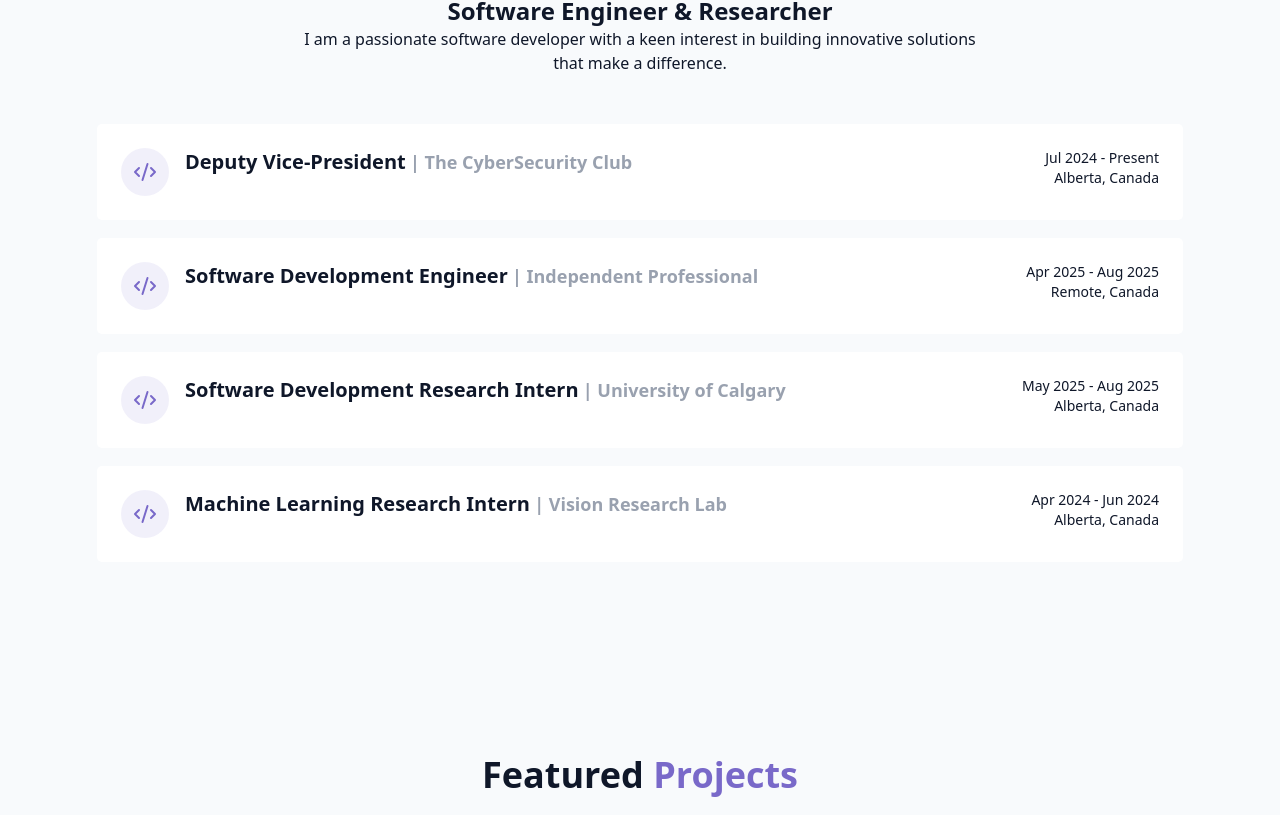
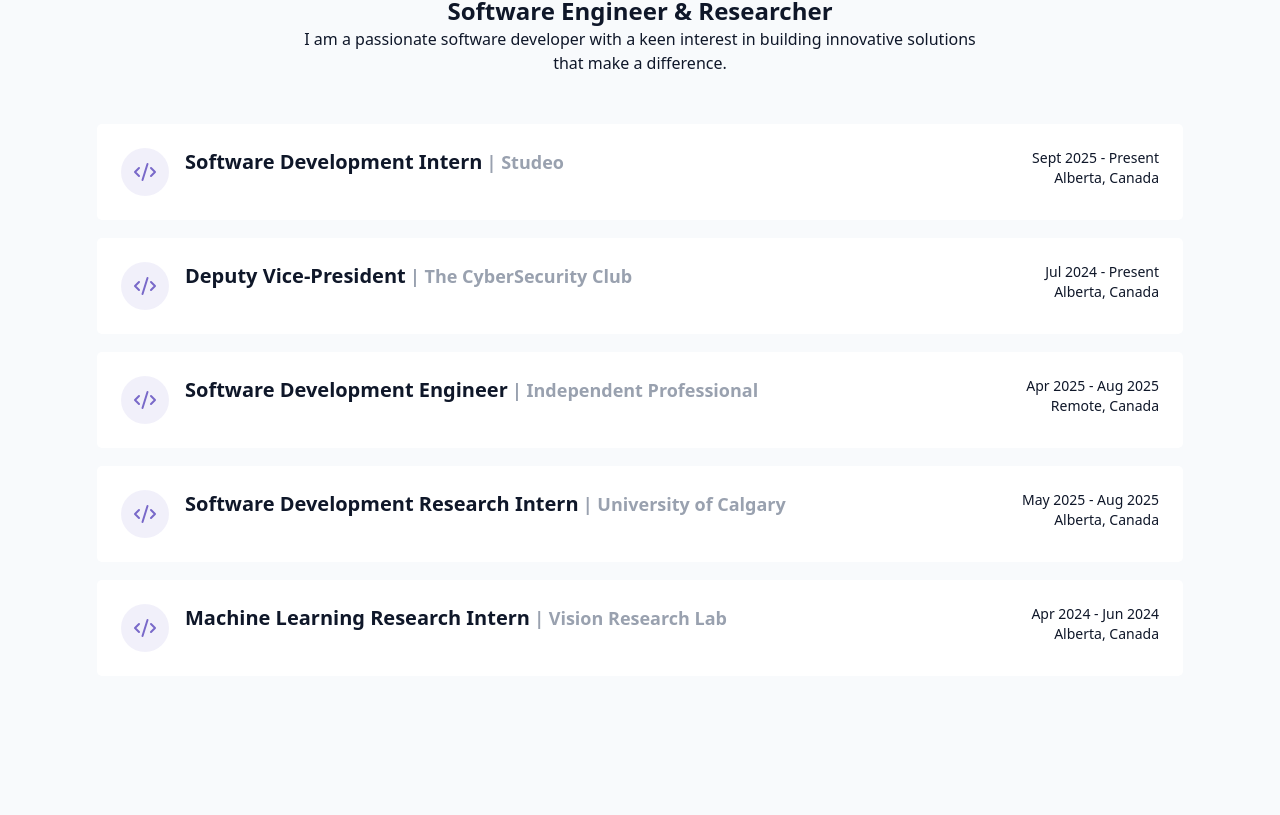
Before and after one commit to Manav2805/Portfolio, a React (Vite) app: page / in a window 1280 px wide. Shown: the part 989-1804 px from the top of the page. Built offline with nearby package versions, Linux system fonts and the light colour scheme.

Commit message:
Resume Update

```diff
--- a/src/components/AboutSection.jsx
+++ b/src/components/AboutSection.jsx
@@ -1,6 +1,17 @@
 import { Briefcase, User, Code2 } from "lucide-react";
 import { useState } from "react";
 const Experience = [
+  {
+    title: "Software Development Intern",
+    Company: "Studeo",
+    description: [
+      "Incoming Software Development Intern at Studeo",
+    ],
+    icon: <Code2 className="h-6 w-6 text-primary" />,
+    startDate: "Sept 2025",
+    endDate: "Present",
+    location: "Alberta, Canada",
+  },
   {
     title: "Deputy Vice-President",
     Company: "The CyberSecurity Club",
```
